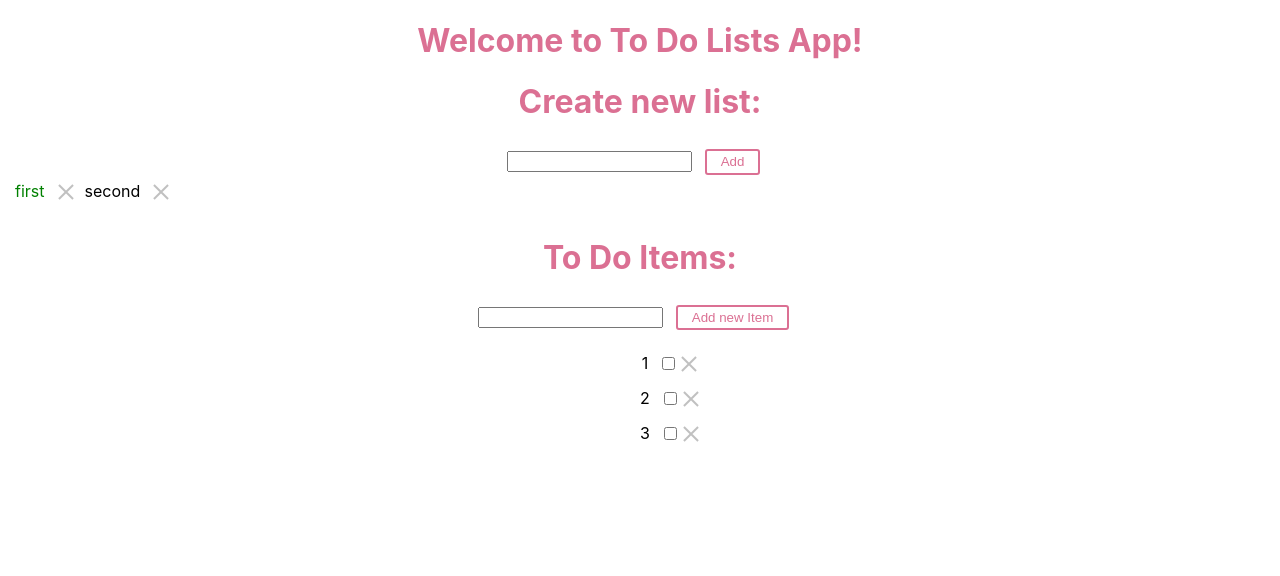
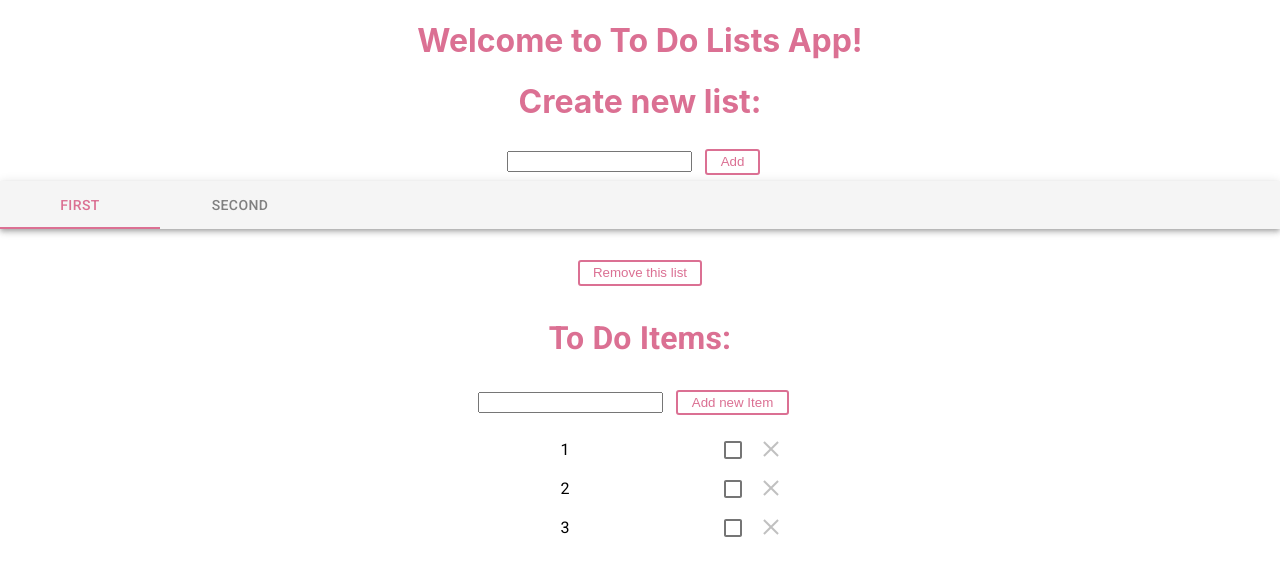
Before and after one commit to Betron95/TODOList, a React (Create React App) app: page / in a window 1280 px wide. Shown: the top 576 px of the page. Built offline with nearby package versions, Linux system fonts and the light colour scheme.

Commit message:
add tabs, custom select, fix ts errors

```diff
--- a/src/components/RemoveDialog/RemoveDialog.tsx
+++ b/src/components/RemoveDialog/RemoveDialog.tsx
@@ -4,8 +4,12 @@ import Dialog from '@material-ui/core/Dialog';
 import DialogActions from '@material-ui/core/DialogActions';
 import DialogTitle from '@material-ui/core/DialogTitle';
 
+export interface DialogProps {
+  closeDialog: () => void,
+  removeHandler: () => void,
+}
 
-function RemoveDialog({closeDialog, removeHandler}: { closeDialog: any, removeHandler: any}) {
+function RemoveDialog({closeDialog, removeHandler}: DialogProps) {
 
   const handleClose = () => {
     closeDialog();
--- /dev/null
+++ b/src/components/Tabs/Tabs.tsx
@@ -0,0 +1,117 @@
+import React from 'react';
+import { makeStyles } from '@material-ui/core/styles';
+import AppBar from '@material-ui/core/AppBar';
+import Tabs from '@material-ui/core/Tabs';
+import Tab from '@material-ui/core/Tab';
+import { MuiThemeProvider, createMuiTheme } from "@material-ui/core/styles";
+import Typography from '@material-ui/core/Typography';
+import Box from '@material-ui/core/Box';
+import { IToDoList } from "../ToDoLists/ToDoLists";
+import ToDoList from '../ToDoList/ToDoList';
+import { Button, ButtonContainer } from '../../styles/common';
+
+export interface TabPanelProps {
+  children: React.ReactNode,
+  index: number | string,
+  value: number | string
+}
+
+function TabPanel(props: TabPanelProps) {
+  const { children, value, index, ...other } = props;
+
+  return (
+    <div
+      role="tabpanel"
+      hidden={value !== index}
+      id={`scrollable-auto-tabpanel-${index}`}
+      aria-labelledby={`scrollable-auto-tab-${index}`}
+      {...other}
+    >
+      {value === index && (
+        <Box p={3}>
+          <Typography component={'div'}>{children}</Typography>
+        </Box>
+      )}
+    </div>
+  );
+}
+
+function a11yProps(index: number) {
+  return {
+    id: `scrollable-auto-tab-${index}`,
+    'aria-controls': `scrollable-auto-tabpanel-${index}`,
+  };
+}
+
+const useStyles = makeStyles((theme) => ({
+  root: {
+    flexGrow: 1,
+    width: '100%',
+    backgroundColor: theme.palette.background.paper,
+  },
+}));
+
+function MyTabs({ toDoLists, handleRemoveItemHandler }:
+  { toDoLists: IToDoList[], handleRemoveItemHandler: (closeDialog: boolean, list: IToDoList) => void }) {
+  const classes = useStyles();
+  const [value, setValue] = React.useState(0);
+
+  const handleChange = (event: any, newValue: number) => {
+    setValue(newValue);
+  };
+
+  const theme = createMuiTheme({
+    overrides: {
+      MuiTab: {
+        root: {
+          color: "palevioletred",
+          "&$selected": {
+            color: "palevioletred",
+            "&:hover": {
+              color: "palevioletred"
+            }
+          }
+        },
+        textColorPrimary: {
+          color: 'gray',
+          '&$selected': {
+            color: 'palevioletred',
+          }
+        },
+      }
+    }
+  });
+
+  return (
+    <MuiThemeProvider theme={theme}>
+      <div className={classes.root}>
+        <AppBar position="static" color="default">
+          <Tabs
+            TabIndicatorProps={{ style: { background: 'palevioletred' } }}
+            value={value}
+            onChange={handleChange}
+            indicatorColor="primary"
+            textColor="primary"
+            variant="scrollable"
+            scrollButtons="auto"
+            aria-label="scrollable auto tabs example"
+          >
+            {toDoLists.map((list, index) =>
+              <Tab label={list.name} key={index} {...a11yProps(index)} />
+            )}
+          </Tabs>
+        </AppBar>
+        {toDoLists.map((list, index) =>
+          <TabPanel value={value} key={index} index={index}>
+            <ButtonContainer>
+              <Button onClick={() => handleRemoveItemHandler(true, list)}>Remove this list</Button>
+            </ButtonContainer>
+            <ToDoList currentList={list} />
+          </TabPanel>
+        )}
+      </div>
+    </MuiThemeProvider>
+  );
+}
+
+export default MyTabs;
--- a/src/components/ToDoList/ToDoList.tsx
+++ b/src/components/ToDoList/ToDoList.tsx
@@ -17,7 +17,9 @@ function ToDoList({ currentList }: ToDoListProps) {
   }
 
   const addNewListItem = () => {
-    addTodoListItem(currentList, itemName)
+    if (addTodoListItem) {
+      addTodoListItem(currentList, itemName)
+    }
     changeNewItemName('');
   }
 
--- a/src/components/ToDoListItem/ToDoListItem.tsx
+++ b/src/components/ToDoListItem/ToDoListItem.tsx
@@ -1,8 +1,16 @@
+import { Checkbox, withStyles } from "@material-ui/core";
 import { useState, useContext } from "react";
 import { ToDoContext } from "../../context/context";
 import { ToDoListItemStyled, ToDoListItemName, Cross } from "../../styles/common";
 import RemoveDialog from "../RemoveDialog/RemoveDialog";
 import { IToDoList } from "../ToDoLists/ToDoLists";
+
+const StyledCheckbox = withStyles({
+  root: {
+    padding: '0',
+    marginRight: '15px'
+  }
+})(Checkbox);
 
 export interface ItemProps {
   currentList: IToDoList,
@@ -13,23 +21,34 @@ export interface ItemProps {
 function ToDoListItem({ currentList, text = '', completed = false }: ItemProps) {
   const [isChecked, setIsChecked] = useState(completed);
   const [isOpenDialog, setIsOpenDialog] = useState(false);
+
   const toggleCheckbox = (event: { target: HTMLInputElement }) => {
     setIsChecked(event.target.checked);
-    handleChangeCompleteListItem(currentList, {text, completed: event.target.checked});
+    if (handleChangeCompleteListItem) {
+      handleChangeCompleteListItem(currentList, { text, completed: event.target.checked });
+    }
   };
+
   const handleRemoveItemHandler = (show: boolean) => {
     setIsOpenDialog(show);
   }
-  const {handleChangeCompleteListItem, removeTodoListItem} = useContext(ToDoContext);
+
+  const { handleChangeCompleteListItem, removeTodoListItem } = useContext(ToDoContext);
+
   return (
     <ToDoListItemStyled>
       <ToDoListItemName completed={isChecked} htmlFor={text}>{text}</ToDoListItemName>
-        <input type='checkbox' checked={isChecked} onChange={toggleCheckbox} id={text} />
+      <StyledCheckbox
+        className={"custom-checkbox"}
+        checked={isChecked}
+        id={text}
+        onChange={toggleCheckbox}
+      />
       <Cross onClick={() => handleRemoveItemHandler(true)} />
       {isOpenDialog &&
         <RemoveDialog
           closeDialog={() => handleRemoveItemHandler(false)}
-            removeHandler={() => removeTodoListItem(currentList, text)}
+          removeHandler={() => removeTodoListItem && removeTodoListItem(currentList, text)}
         />
       }
     </ToDoListItemStyled>
--- a/src/components/ToDoLists/ToDoLists.tsx
+++ b/src/components/ToDoLists/ToDoLists.tsx
@@ -1,8 +1,8 @@
 import React, { useState } from 'react';
 import { ToDoContext } from "../../context/context";
-import { Button, NewToDo, Title, ToDoListsContainer, ToDoListItemStyled, ToDoListsItemName, Cross } from '../../styles/common';
+import { Button, NewToDo, Title } from '../../styles/common';
 import RemoveDialog from '../RemoveDialog/RemoveDialog';
-import ToDoList from '../ToDoList/ToDoList';
+import MyTabs from '../Tabs/Tabs';
 
 export interface IToDoListItem {
   text: string,
@@ -30,10 +30,7 @@ function ToDoLists() {
 
   const [newListName, setNewListName] = useState('');
   const [isOpenDialog, setIsOpenDialog] = useState(false);
-  const [listForRemove, setListForRemove] = useState<IToDoList>({
-    name: 'temp',
-    items: [{text: '1', completed: false}, {text: '2', completed: false}, {text: '3', completed: false}],
-  },);
+  const [listForRemove, setListForRemove] = useState<IToDoList | null>(null);
 
   const handleRemoveItemHandler = (show: boolean, list?: IToDoList) => {
     setIsOpenDialog(show);
@@ -45,15 +42,11 @@ function ToDoLists() {
   const addTodoList = (newListName: string) => {
     const newList = {name: newListName, items: []};
     setToDoLists(() => [...toDoLists,newList]);
-    setCurrentList(newList);
     setNewListName('');
   }
 
-  const removeTodoList = (list: IToDoList) => {
+  const removeTodoList = (list: IToDoList | null) => {
     setToDoLists(() => toDoLists.filter((iterableList: IToDoList) => iterableList !== list));
-    if(list === currentList) {
-      setCurrentList(null);
-    }
   }
 
   const addTodoListItem = (list: IToDoList, item: string) => {
@@ -61,7 +54,6 @@ function ToDoLists() {
         return todoList.map((tl) => {
           if(tl === list) {
             const updatedList = {...tl, items: [...list.items, {text: item, completed: false}]};
-            setCurrentList(updatedList);
             return updatedList
           }
           return tl;
@@ -79,7 +71,6 @@ function ToDoLists() {
             }
             return iterableItem;
           })]};
-          setCurrentList(updatedList);
           return updatedList
         }
         return tl;
@@ -92,7 +83,6 @@ function ToDoLists() {
         return todoList.map((tl) => {
           if(tl === list) {
             const updatedList = {...tl, items: list.items.filter((iterableItem: IToDoListItem) => iterableItem.text !== item)};
-            setCurrentList(updatedList);
             return updatedList;
           }
           return tl;
@@ -100,11 +90,9 @@ function ToDoLists() {
     });
   }
 
-  const changeNewListName = (value: any) => {
+  const changeNewListName = (value: string) => {
     setNewListName(value);
   }
-
-  const [currentList, setCurrentList] = useState<IToDoList|null>(toDoLists[0]);
 
   return (
     <ToDoContext.Provider value={{toDoLists, addTodoListItem, removeTodoListItem, handleChangeCompleteListItem}}>
@@ -114,14 +102,10 @@ function ToDoLists() {
           <input type='text' value={newListName} onChange={({target: {value}}) => changeNewListName(value)} />
           <Button onClick={() => addTodoList(newListName)}>Add</Button>
         </NewToDo>
-        <ToDoListsContainer>
-          {toDoLists.map((list, index) =>
-            <ToDoListItemStyled key={index}>
-              <ToDoListsItemName isActive={list === currentList} onClick={() => {setCurrentList(list)}}>{list.name}</ToDoListsItemName>
-              <Cross onClick={() => handleRemoveItemHandler(true, list)}/>
-            </ToDoListItemStyled>
-          )}
-        </ToDoListsContainer>
+        <MyTabs
+          toDoLists={toDoLists}
+          handleRemoveItemHandler={handleRemoveItemHandler}
+        />
         {isOpenDialog &&
             <RemoveDialog
               closeDialog={() => handleRemoveItemHandler(false)}
@@ -132,7 +116,6 @@ function ToDoLists() {
             />
         }
       </div>
-      {currentList && <ToDoList currentList={currentList} />}
     </ToDoContext.Provider>
   );
 }
--- a/src/context/context.tsx
+++ b/src/context/context.tsx
@@ -1,8 +1,11 @@
 import React from 'react';
+import { IToDoList, IToDoListItem } from "../components/ToDoLists/ToDoLists";
 
-// (name: string, surname: string):void;
 type ToDos = {
-  [key: string]: any
+  toDoLists: IToDoList[],
+  addTodoListItem: (list: IToDoList, itemName: string) => void,
+  removeTodoListItem: (list: IToDoList, itemName: string) => void,
+  handleChangeCompleteListItem: (list: IToDoList, listItem: IToDoListItem) => void,
 };
 
 export const ToDoContext = React.createContext<Partial<ToDos>>({});
--- a/src/styles/common.tsx
+++ b/src/styles/common.tsx
@@ -7,11 +7,16 @@ export const Button = styled.button`
   color: palevioletred;
   margin: 0.5em 1em;
   padding: 0.25em 1em;
+  cursor: pointer;
   &:hover, &:active, &:focus {
     background: palevioletred;
     color: white;
     outline: none;
   }
+`
+export const ButtonContainer = styled.div`
+  display: flex;
+  justify-content: center;
 `
 
 export const Head = styled.header`
@@ -62,7 +67,9 @@ interface ToDoListItemNameProps {
 };
 
 export const ToDoListItemName = styled.label<ToDoListItemNameProps>`
-  padding-right: 10px;
+  margin-right: 10px;
+  width: 150px;
+  overflow: hidden;
   color: ${props => props.completed ? 'green' : 'black'};
   text-decoration: ${props => props.completed ? 'line-through' : 'none'};
 `
```
Also changed, not shown: 2 other files (tests, documents, lock files or other folders). Lines whose indentation alone changed are shown as unchanged.
